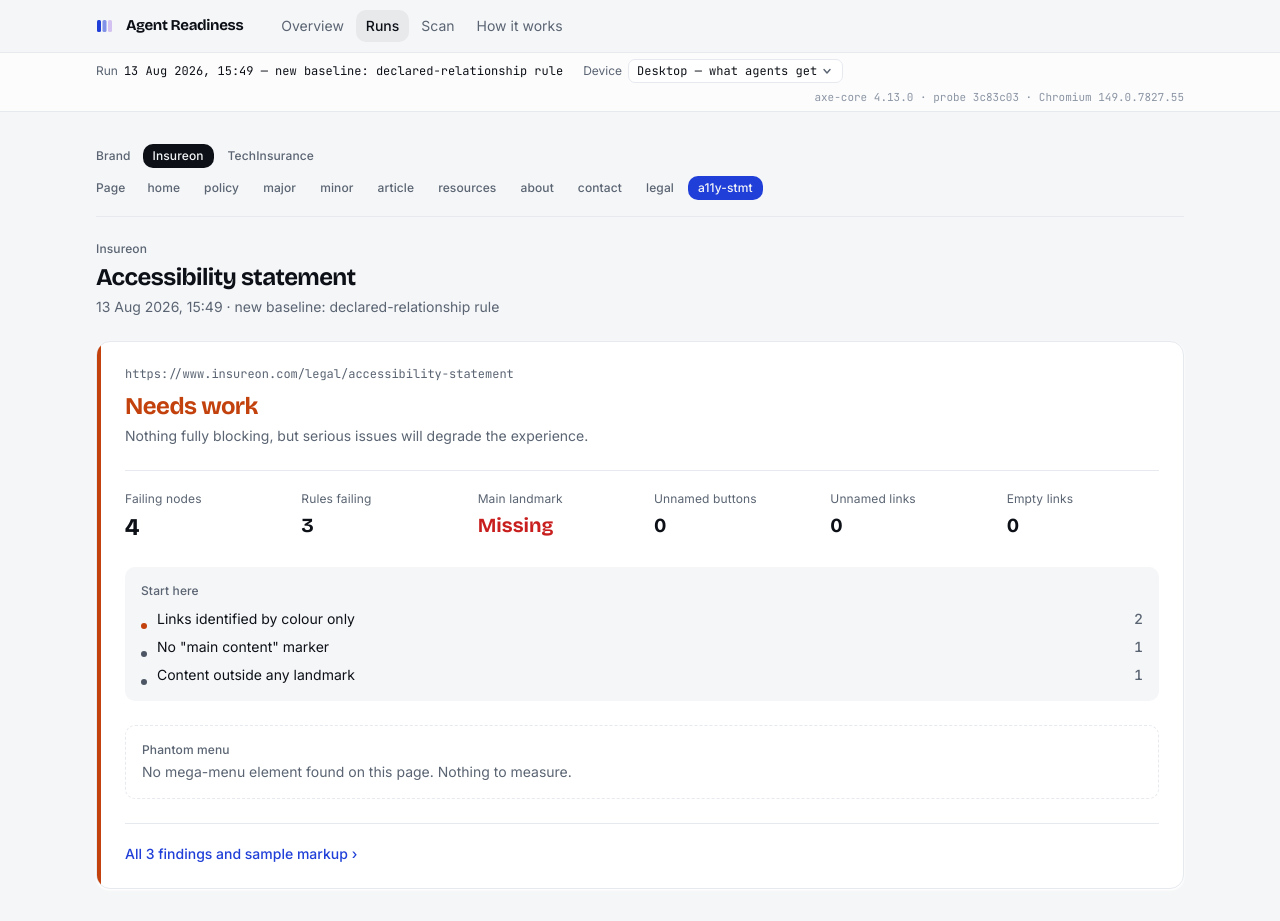
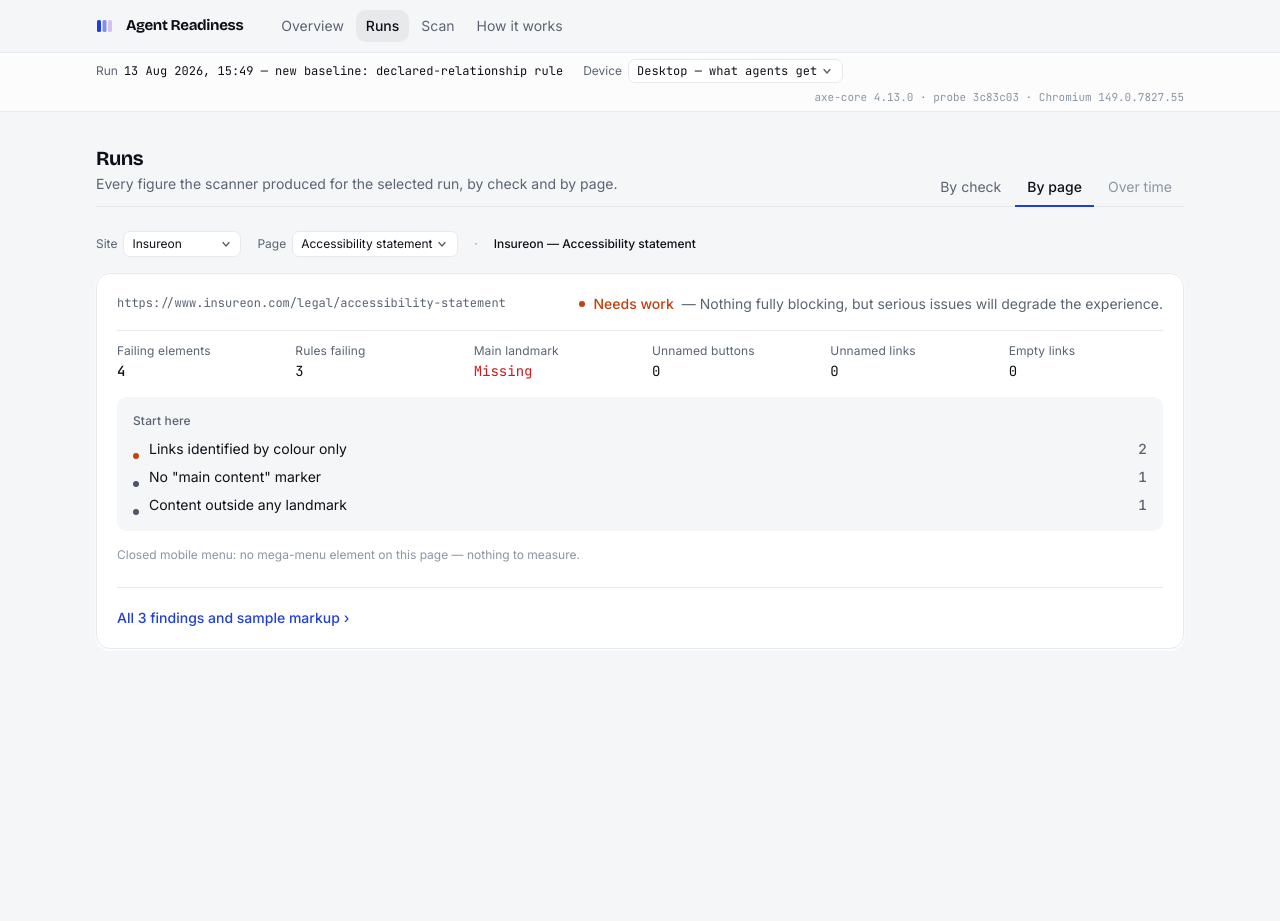
Before and after one commit to juanflores-ion/a11y-checker, a Next.js app: page /runs/pages/insureon/a11y-stmt in a window 1280 px wide. After the commit the page ends 800 px from the top, so only its background shows below. Built offline with nearby package versions, Linux system fonts and the light colour scheme.

Commit message:
Runs: page detail and Over time sit in the same frame

```diff
--- a/src/app/runs/trend/page.tsx
+++ b/src/app/runs/trend/page.tsx
@@ -1,3 +1,4 @@
+import { RunsHeader } from '@/components/RunsHeader';
 import { TrendClient, type TrendPoint } from '@/components/TrendClient';
 import {
   allRuleIds,
@@ -51,5 +52,10 @@ export default function TrendPage() {
     }
   }
 
-  return <TrendClient points={points} ruleIds={ruleIds} />;
+  return (
+    <>
+      <RunsHeader />
+      <TrendClient points={points} ruleIds={ruleIds} />
+    </>
+  );
 }
--- a/src/components/PageDetailClient.tsx
+++ b/src/components/PageDetailClient.tsx
@@ -1,16 +1,19 @@
 'use client';
 
-import Link from 'next/link';
+import { useRouter } from 'next/navigation';
 
 import { BRAND_LABEL, BRANDS, PAGE_LABEL, isFailedPage, type Brand, type PageResult } from '@/lib/model';
+import { RunsHeader } from './RunsHeader';
 import { ScanResultCard } from './ScanResultCard';
-import { Eyebrow, Notice } from './Primitives';
 import { useRuns } from './RunContext';
 
 export type PageDetailByRun = Record<
   string,
   { present: boolean; result: PageResult | null; brandPhantomPages: number }
 >;
+
+const selectClass =
+  'appearance-none rounded-[7px] border border-rule bg-card py-1 pl-2 pr-6 text-xs text-ink hover:border-accent';
 
 export function PageDetailClient({
   brand,
@@ -23,86 +26,44 @@ export function PageDetailClient({
   byRun: PageDetailByRun;
   allPageKeys: string[];
 }) {
-  const { currentKey, current } = useRuns();
+  const { currentKey } = useRuns();
+  const router = useRouter();
   const entry = byRun[currentKey];
 
   return (
-    <div className="space-y-6">
-      <PageSwitcher brand={brand} pageKey={pageKey} allPageKeys={allPageKeys} />
-
-      <div>
-        <Eyebrow>{BRAND_LABEL[brand]}</Eyebrow>
-        <h2 className="mt-1 font-display text-2xl font-bold tracking-tight">
-          {PAGE_LABEL[pageKey] ?? pageKey}
-        </h2>
-        <p className="mt-1 text-sm text-muted">
-          {current?.display}
-          {current?.label ? ` · ${current.label}` : ''}
-        </p>
+    <>
+      <RunsHeader />
+      <div className="mb-4 flex flex-wrap items-center gap-x-4 gap-y-2 text-xs text-muted">
+        <label className="flex items-center gap-1.5">
+          Site
+          <select className={selectClass} value={brand} onChange={(e) => router.push(`/runs/pages/${e.target.value}/${pageKey}`)}>
+            {BRANDS.map((b) => (
+              <option key={b} value={b}>{BRAND_LABEL[b]}</option>
+            ))}
+          </select>
+        </label>
+        <label className="flex items-center gap-1.5">
+          Page
+          <select className={selectClass} value={pageKey} onChange={(e) => router.push(`/runs/pages/${brand}/${e.target.value}`)}>
+            {allPageKeys.map((key) => (
+              <option key={key} value={key}>{PAGE_LABEL[key] ?? key}</option>
+            ))}
+          </select>
+        </label>
+        <span className="text-faint">·</span>
+        <span className="font-medium text-ink">{BRAND_LABEL[brand]} — {PAGE_LABEL[pageKey] ?? pageKey}</span>
       </div>
 
       {!entry || !entry.present || !entry.result ? (
-        <Notice tone="neutral" title="Not in this run">
-          This page type wasn&apos;t part of the selected scan. Pick a different run, or rerun the
-          scanner to include it.
-        </Notice>
+        <p className="text-sm text-muted">This page type wasn’t part of the selected run. Pick a different run in the bar above.</p>
       ) : isFailedPage(entry.result) ? (
-        <Notice tone="error" title="Scan failed">
-          <p className="font-mono text-xs break-all">{entry.result.url}</p>
-          <p className="mt-2">{entry.result.error}</p>
-          <p className="mt-2 text-muted">
-            Nothing was measured here. This is not a pass — the page contributed zero to every
-            total on every other view, so read those totals as incomplete for this run.
-          </p>
-        </Notice>
+        <div className="text-sm">
+          <p className="text-critical">Scan failed — <span className="font-mono text-xs">{entry.result.url}</span></p>
+          <p className="mt-1 text-muted">{entry.result.error}. Nothing was measured here; this page contributed zero to every total, so read those totals as incomplete for this run.</p>
+        </div>
       ) : (
         <ScanResultCard page={entry.result} brandPhantomPages={entry.brandPhantomPages} />
       )}
-    </div>
+    </>
   );
 }
-
-function PageSwitcher({
-  brand,
-  pageKey,
-  allPageKeys,
-}: {
-  brand: Brand;
-  pageKey: string;
-  allPageKeys: string[];
-}) {
-  return (
-    <div className="space-y-2 border-b border-rule pb-4">
-      <div className="flex flex-wrap items-center gap-1">
-        <span className="mr-2 text-eyebrow font-medium text-muted">Brand</span>
-        {BRANDS.map((b) => (
-          <Link
-            key={b}
-            href={`/runs/pages/${b}/${pageKey}`}
-            aria-current={b === brand ? 'page' : undefined}
-            className={`rounded-card px-2.5 py-1 text-eyebrow font-medium ${
-              b === brand ? 'bg-ink text-paper' : 'text-muted hover:bg-ink/5'
-            }`}
-          >
-            {BRAND_LABEL[b]}
-          </Link>
-        ))}
-      </div>
-      <div className="flex flex-wrap items-center gap-1">
-        <span className="mr-2 text-eyebrow font-medium text-muted">Page</span>
-        {allPageKeys.map((key) => (
-          <Link
-            key={key}
-            href={`/runs/pages/${brand}/${key}`}
-            aria-current={key === pageKey ? 'page' : undefined}
-            className={`rounded-card px-2.5 py-1 text-eyebrow font-medium ${
-              key === pageKey ? 'bg-accent text-paper' : 'text-muted hover:bg-ink/5'
-            }`}
-          >
-            {key}
-          </Link>
-        ))}
-      </div>
-    </div>
-  );
-}
--- a/src/components/PhantomPanel.tsx
+++ b/src/components/PhantomPanel.tsx
@@ -33,12 +33,9 @@ export function PhantomPanel({
 }) {
   if (!phantom) {
     return (
-      <div className={`rounded-card border border-dashed border-rule bg-card p-4 ${className}`}>
-        <Eyebrow>Phantom menu</Eyebrow>
-        <p className="mt-1 text-sm text-muted">
-          No mega-menu element found on this page. Nothing to measure.
-        </p>
-      </div>
+      <p className={`text-xs text-faint ${className}`}>
+        Closed mobile menu: no mega-menu element on this page — nothing to measure.
+      </p>
     );
   }
 
--- a/src/components/ScanResultCard.tsx
+++ b/src/components/ScanResultCard.tsx
@@ -29,9 +29,11 @@ const VERDICT_STYLE: Record<Verdict, { bar: string; text: string; blurb: string
 export function ScanResultCard({
   page,
   brandPhantomPages,
+  compact = false,
 }: {
   page: Exclude<PageResult, { error: string }>;
   brandPhantomPages?: number;
+  compact?: boolean;
 }) {
   const violations = [...(page.violations ?? [])].sort((a, b) => {
     const order = sortRuleIds([a.id, b.id]);
@@ -43,33 +45,28 @@ export function ScanResultCard({
   const topFixes = priorityFixes(page);
 
   return (
-    <article className="overflow-hidden rounded-lg border border-rule bg-card shadow-card">
-      <div className="flex">
-        <div className={`w-1 shrink-0 ${style.bar}`} aria-hidden="true" />
-        <div className="min-w-0 flex-1 p-6">
-          <header>
+    <article className={compact ? '' : 'overflow-hidden rounded-lg border border-rule bg-card shadow-card'}>
+      <div className={compact ? '' : 'p-5'}>
+        <header className="flex flex-wrap items-baseline justify-between gap-x-4 gap-y-1">
           <p className="truncate font-mono text-xs text-muted">{page.url}</p>
-            <h3 className={`mt-2 font-display text-2xl font-bold tracking-tight ${style.text}`}>
+          <p className={`inline-flex items-center gap-2 text-sm font-medium ${style.text}`}>
+            <span aria-hidden="true" className={`inline-block h-1.5 w-1.5 rounded-full ${style.bar}`} />
             {VERDICT_LABEL[verdict]}
-            </h3>
-            <p className="mt-1 text-sm text-muted">{style.blurb}</p>
+            <span className="font-normal text-muted">— {style.blurb}</span>
+          </p>
         </header>
 
-          <dl className="mt-6 grid grid-cols-2 gap-x-6 gap-y-5 border-t border-rule pt-5 sm:grid-cols-3 lg:grid-cols-6">
-            <Metric label="Failing nodes" value={totalNodes} emphasis />
+        <dl className="mt-4 grid grid-cols-3 gap-x-6 gap-y-3 border-t border-rule pt-3 sm:grid-cols-6">
+          <Metric label="Failing elements" value={totalNodes} emphasis />
           <Metric label="Rules failing" value={violations.length} />
-            <Metric
-              label="Main landmark"
-              text={page.hasMain ? 'Present' : 'Missing'}
-              tone={page.hasMain ? 'text-good' : 'text-critical'}
-            />
+          <Metric label="Main landmark" text={page.hasMain ? 'Present' : 'Missing'} tone={page.hasMain ? 'text-ink' : 'text-critical'} />
           <Metric label="Unnamed buttons" value={page.namelessButtons?.length ?? 0} />
           <Metric label="Unnamed links" value={page.namelessLinks?.length ?? 0} />
           <Metric label="Empty links" value={page.emptyHref?.length ?? 0} />
         </dl>
 
         {topFixes.length > 0 ? (
-            <section className="mt-6 rounded-card bg-paper p-4">
+          <section className="mt-4 rounded-card bg-paper p-4">
             <Eyebrow>Start here</Eyebrow>
             <ol className="mt-2.5 space-y-2">
               {topFixes.map((fix) => (
@@ -83,7 +80,7 @@ export function ScanResultCard({
           </section>
         ) : null}
 
-          <div className="mt-6">
+        <div className="mt-4">
           <PhantomPanel phantom={page.phantomMenu} pagesWithMenu={brandPhantomPages} />
         </div>
 
@@ -167,7 +164,6 @@ export function ScanResultCard({
           </div>
         </details>
       </div>
-      </div>
     </article>
   );
 }
@@ -240,7 +236,7 @@ function Metric({
     <div>
       <dt className="text-eyebrow text-muted">{label}</dt>
       <dd
-        className={`mt-1 font-display font-bold tnum ${emphasis ? 'text-2xl' : 'text-xl'} ${tone}`}
+        className={`mt-0.5 font-mono text-sm tnum ${emphasis ? 'font-medium text-ink' : ''} ${tone}`}
       >
         {text ?? value?.toLocaleString()}
       </dd>
```
Also changed, not shown: src/components/TrendClient.tsx (+11 -30 lines). Lines whose indentation alone changed are shown as unchanged.
